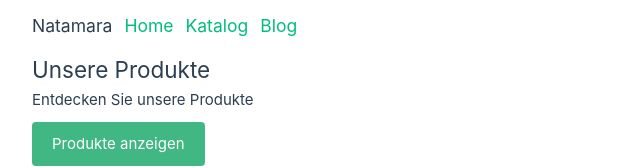
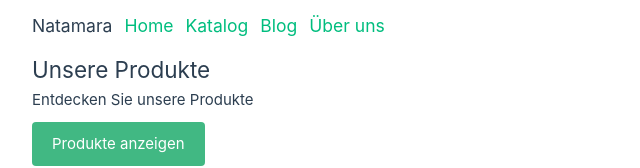
Before and after one commit to Rioluuu/natamaraWebsite, a Vue app: page / in a window 1280 px wide. Shown: the top 168 px of the page, without its empty margins (0-640 px from the left). Built offline with nearby package versions, Linux system fonts and the light colour scheme.

Commit message:
add About page

```diff
--- /dev/null
+++ b/src/About.vue
@@ -0,0 +1,3 @@
+<template>
+  <h1>Über uns</h1>
+</template>
--- a/src/App.vue
+++ b/src/App.vue
@@ -3,12 +3,14 @@ import { ref, computed } from 'vue'
 import Landing from './Landing.vue'
 import Blog from './Blog.vue'
 import Catalogue from './Catalogue.vue'
+import About from './About.vue'
 import NavBar from './components/NavBar.vue'
 
 const routes = {
   '/': Landing,
   '/blog': Blog,
-  '/catalogue': Catalogue
+  '/catalogue': Catalogue,
+  '/about': About
 }
 
 const currentPath = ref(window.location.hash)
--- a/src/components/NavBar.vue
+++ b/src/components/NavBar.vue
@@ -4,6 +4,7 @@
     <li><a href="#/"><h3>Home</h3></a></li>
     <li><a href="#/catalogue"><h3>Katalog</h3></a></li>
     <li><a href="#/blog"><h3>Blog</h3></a></li>
+    <li><a href="#/about"><h3>Über uns</h3></a></li>
   </ul>
 </template>
 
@@ -23,3 +24,5 @@ li {
   text-decoration: none;
 }
 </style>
+<script setup>
+</script>
```
